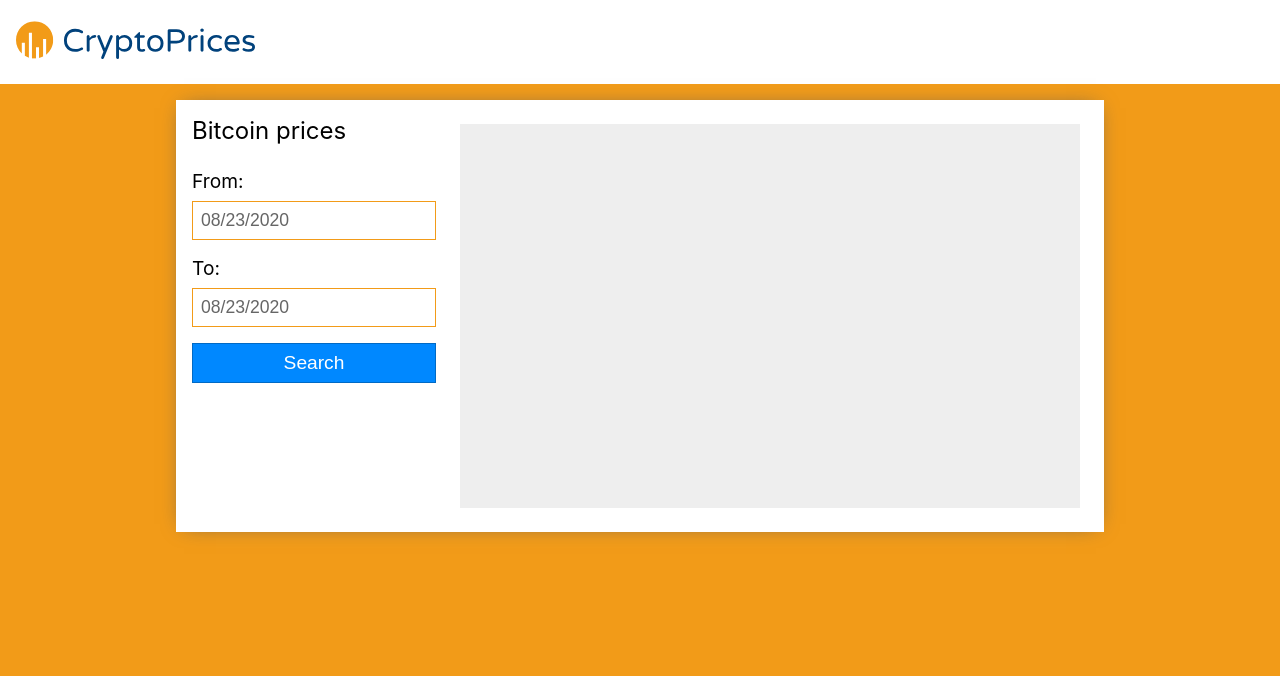
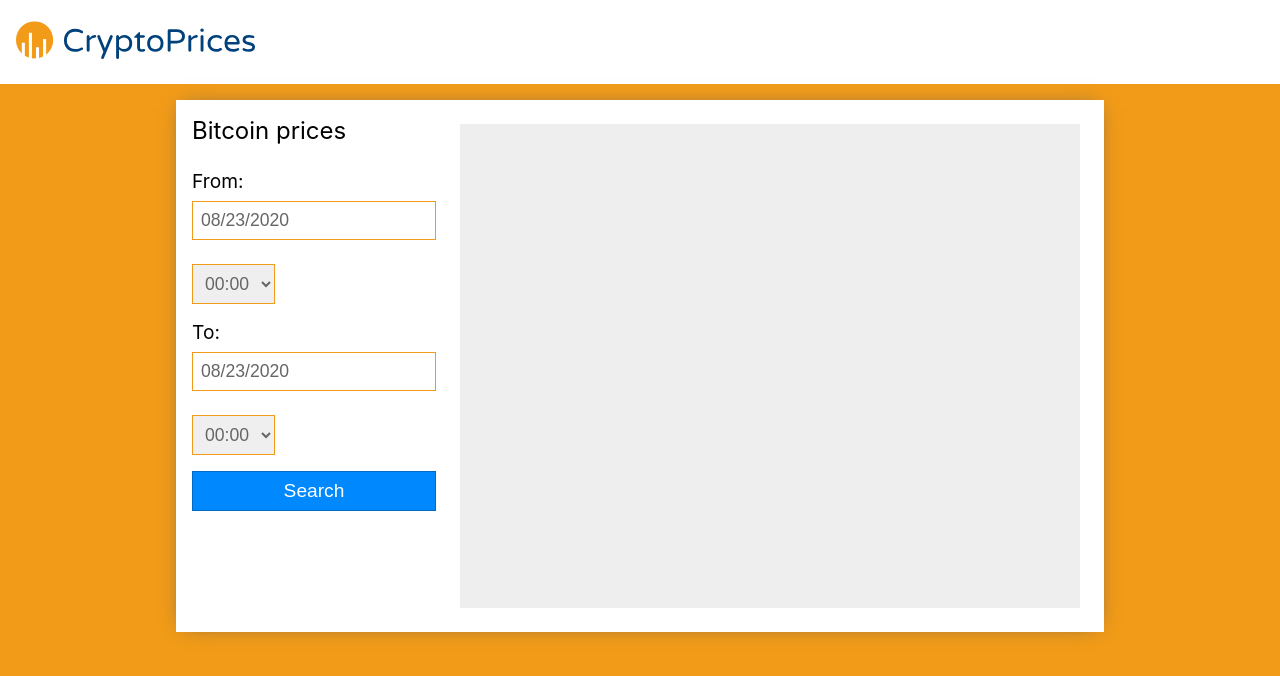
Before and after one commit to emohedano/cryptoprices, a React (Create React App) app in the folder Frontend/app/: page / in a window 1280 px wide. Shown: the top 676 px of the page. Built offline with nearby package versions, Linux system fonts and the light colour scheme.

Commit message:
Added new component for hour

```diff
--- a/Frontend/app/src/App.css
+++ b/Frontend/app/src/App.css
@@ -25,7 +25,7 @@
   background-color: white;
   box-shadow: 0 0 20px -8px #5a5a5a;
   padding: 1rem;
-  height: 400px;
+  height: 500px;
 }
 
 .prices-section > form {
--- a/Frontend/app/src/App.js
+++ b/Frontend/app/src/App.js
@@ -2,6 +2,7 @@ import React from 'react';
 import logo from './logo.svg';
 import './App.css';
 import DatePickerField from './components/DatePickerField';
+import HourPickerField from './components/HourPickerField';
 
 function App() {
   return (
@@ -14,7 +15,9 @@ function App() {
           <h3>Bitcoin prices</h3>
           <div>
             <DatePickerField text="From:"/>
+            <HourPickerField/>
             <DatePickerField text="To:"/>
+            <HourPickerField/>
           </div>
           <button>
             Search
--- /dev/null
+++ b/Frontend/app/src/components/HourPickerField/index.js
@@ -0,0 +1,37 @@
+import React from 'react';
+import PropTypes from 'prop-types';
+
+import './styles.css';
+
+const HOURS = (() => {
+    var labels= [];
+
+    for(let i = 0; i <= 23; i++){
+        labels.push(i < 10 ? `0${i}:00` : `${i}:00`);
+    }
+
+    return labels;
+})();
+
+const HourPickerField = (props) => {
+    const { text, onChange, value } = props;
+
+    return (
+        <label className="date-picker-field">
+            <span>{text}</span>
+            <select onChange={onChange}>
+                {HOURS.map((hour) => {
+                   return <option value={hour} selected={hour === value}>{hour}</option>
+                })}
+            </select>
+        </label>
+    );
+}
+
+HourPickerField.propTypes = {
+    text: PropTypes.string.isRequired,
+    value: PropTypes.string.isRequired,
+    onChange: PropTypes.func.isRequired
+}
+
+export default HourPickerField;
--- /dev/null
+++ b/Frontend/app/src/components/HourPickerField/styles.css
@@ -0,0 +1,7 @@
+select {
+    padding: .5rem;
+    font-size: 1.1rem;
+    border: 1px solid var(--main-bg-color);
+    margin-top: .5rem;
+    color: #666;
+}
```
